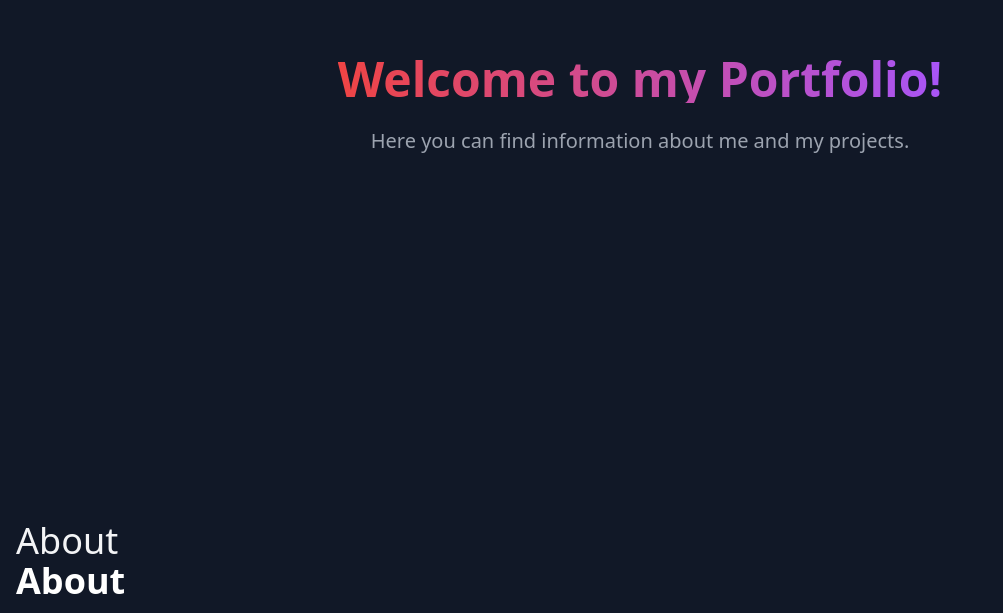
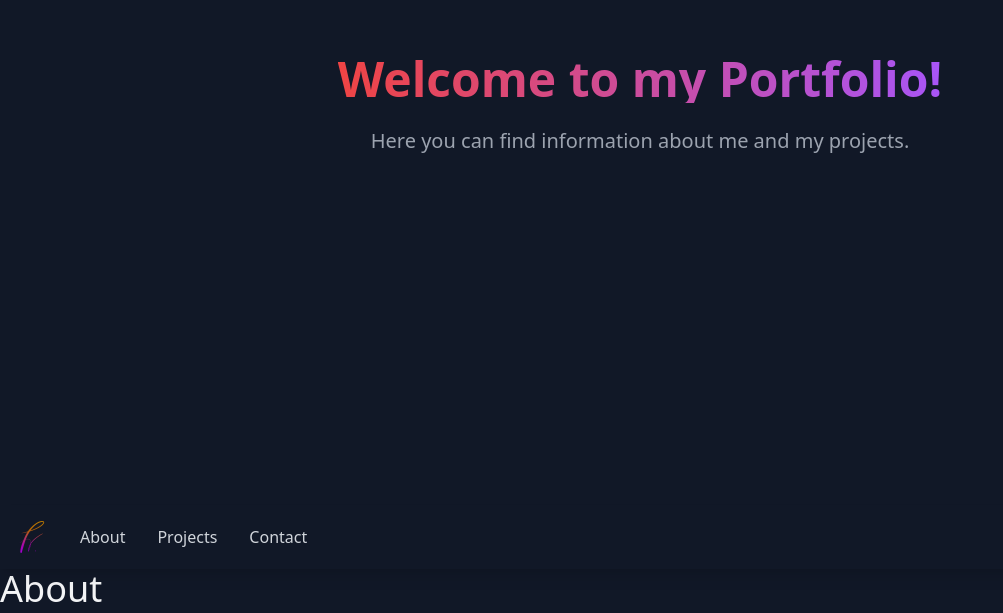
Before and after one commit to FranktheFurter/svelte-portfolio, a SvelteKit app: page / in a window 1280 px wide. Shown: the part 295-908 px from the top of the page, without its empty margins (0-1003 px from the left). Built offline with nearby package versions, Linux system fonts and the light colour scheme.

Commit message:
progress

```diff
--- /dev/null
+++ b/src/lib/components/Navbar.svelte
@@ -0,0 +1,33 @@
+<!-- Navbar.svelte -->
+<script>
+  // Remove the import and use direct path from static folder
+</script>
+
+<nav class="sticky top-0 bg-gray-900 shadow-lg z-50">
+  <div class="container mx-auto px-4 max-w-7xl">
+    <div class="flex items-center justify-start space-x-8 py-4">
+      <a href="#home" class="flex items-center">
+        <div
+          class="w-8 h-8 overflow-hidden bg-gray-900 flex items-center justify-center"
+        >
+          <img
+            src="/logo/fr-logo.png"
+            alt="Logo"
+            class="w-full h-full object-contain"
+          />
+        </div>
+      </a>
+      <a href="#about" class="text-gray-300 hover:text-white transition-colors"
+        >About</a
+      >
+      <a
+        href="#projects"
+        class="text-gray-300 hover:text-white transition-colors">Projects</a
+      >
+      <a
+        href="#contact"
+        class="text-gray-300 hover:text-white transition-colors">Contact</a
+      >
+    </div>
+  </div>
+</nav>
--- a/src/lib/components/SectionContainer.svelte
+++ b/src/lib/components/SectionContainer.svelte
@@ -2,7 +2,7 @@
   export let id = "";
 </script>
 
-<section {id} class="container mx-auto p-4">
+<section {id} class="container mx-auto scroll-mt-16">
   <h1 class="text-4xl first-letter:uppercase">{id}</h1>
   <slot></slot>
 </section>
--- a/src/lib/sections/Hero.svelte
+++ b/src/lib/sections/Hero.svelte
@@ -1,5 +1,5 @@
 <section
-  id="hero"
+  id="home"
   class="min-h-screen flex items-center justify-center nav-bar-scroll-margin relative overflow-hidden"
 >
   <div class="absolute inset-0 w-full h-full"></div>
--- a/src/routes/+page.svelte
+++ b/src/routes/+page.svelte
@@ -5,9 +5,11 @@
   import Contact from "$lib/sections/Contact.svelte";
 
   import SectionContainer from "../lib/components/SectionContainer.svelte";
+  import Navbar from "../lib/components/Navbar.svelte";
 </script>
 
 <Hero />
+<Navbar />
 
 <SectionContainer id="about">
   <About />
```
